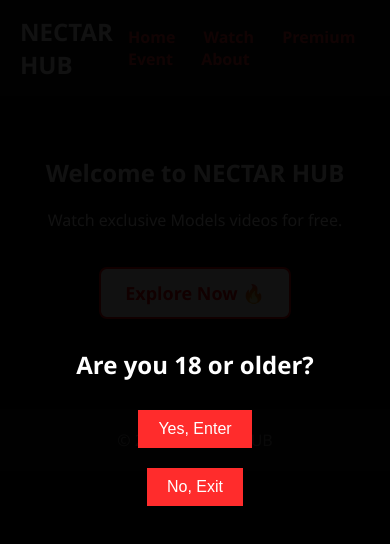
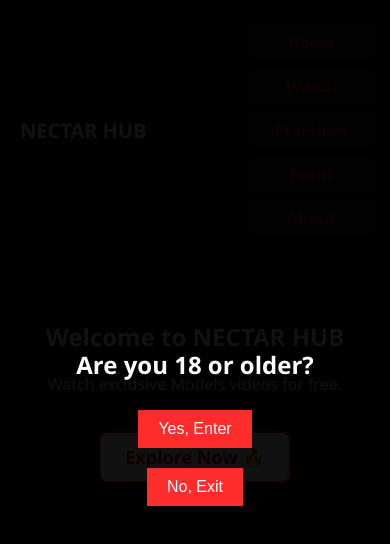
Before and after one commit to nectarhubtm/NECTAR-HUB, a plain HTML site: page index.html in a window 390 px wide. Drawn offline with Linux system fonts and the light colour scheme.

Commit message:
Add files via upload

```diff
--- a/style.css
+++ b/style.css
@@ -101,3 +101,28 @@
 #age-verification button:hover {
   background: #e60000;
 }
+@media (max-width: 600px) {
+  nav {
+    display: flex;
+    flex-direction: column;
+    align-items: center;
+    gap: 10px;
+    padding: 10px 0;
+  }
+
+  nav a {
+    font-size: 16px;
+    padding: 6px 10px;
+    background-color: #222;
+    border-radius: 6px;
+    color: red;
+    width: 90%;
+    text-align: center;
+  }
+
+  header h1 {
+    font-size: 20px;
+    text-align: center;
+    padding: 10px 0;
+  }
+}
```
